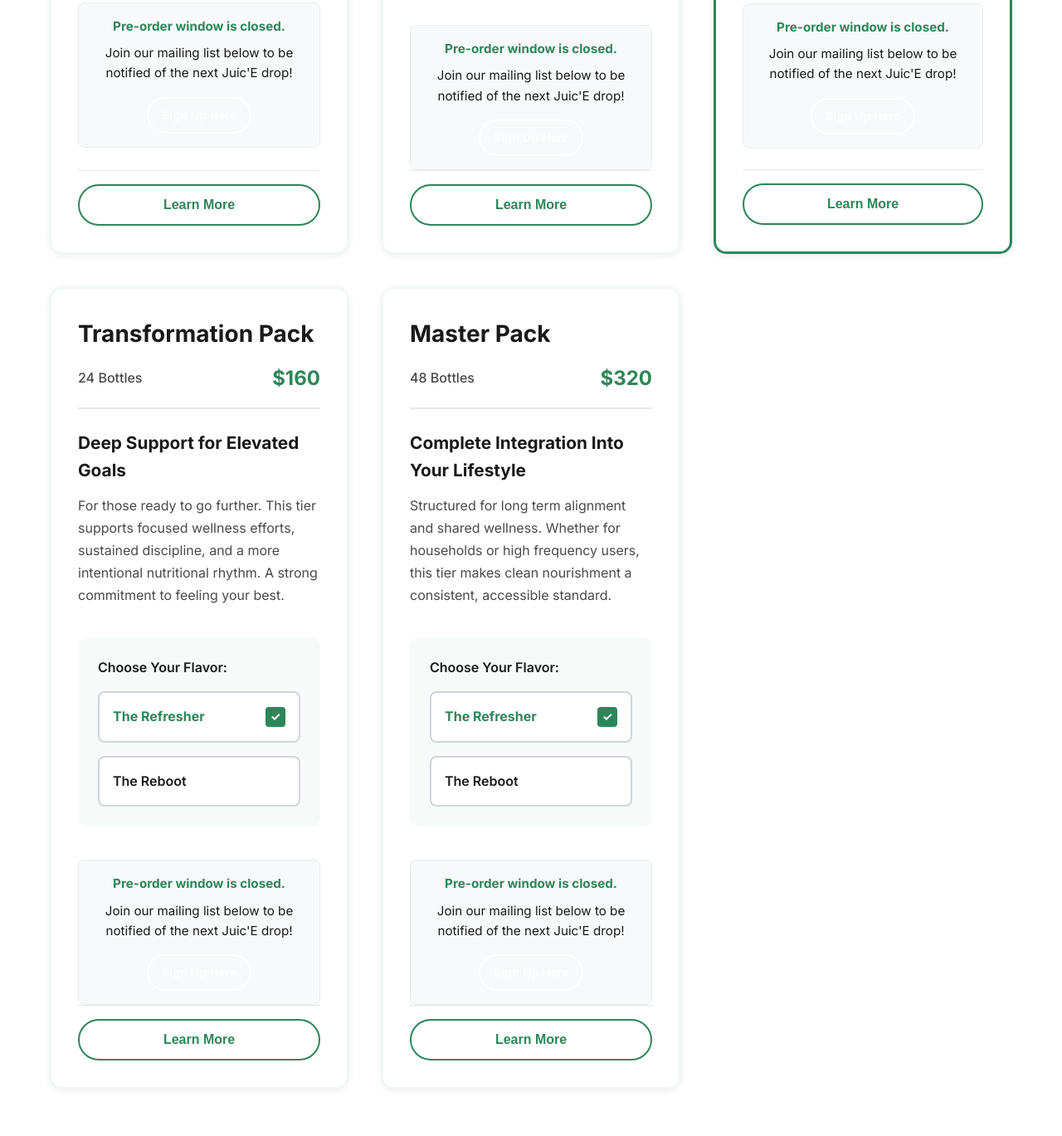
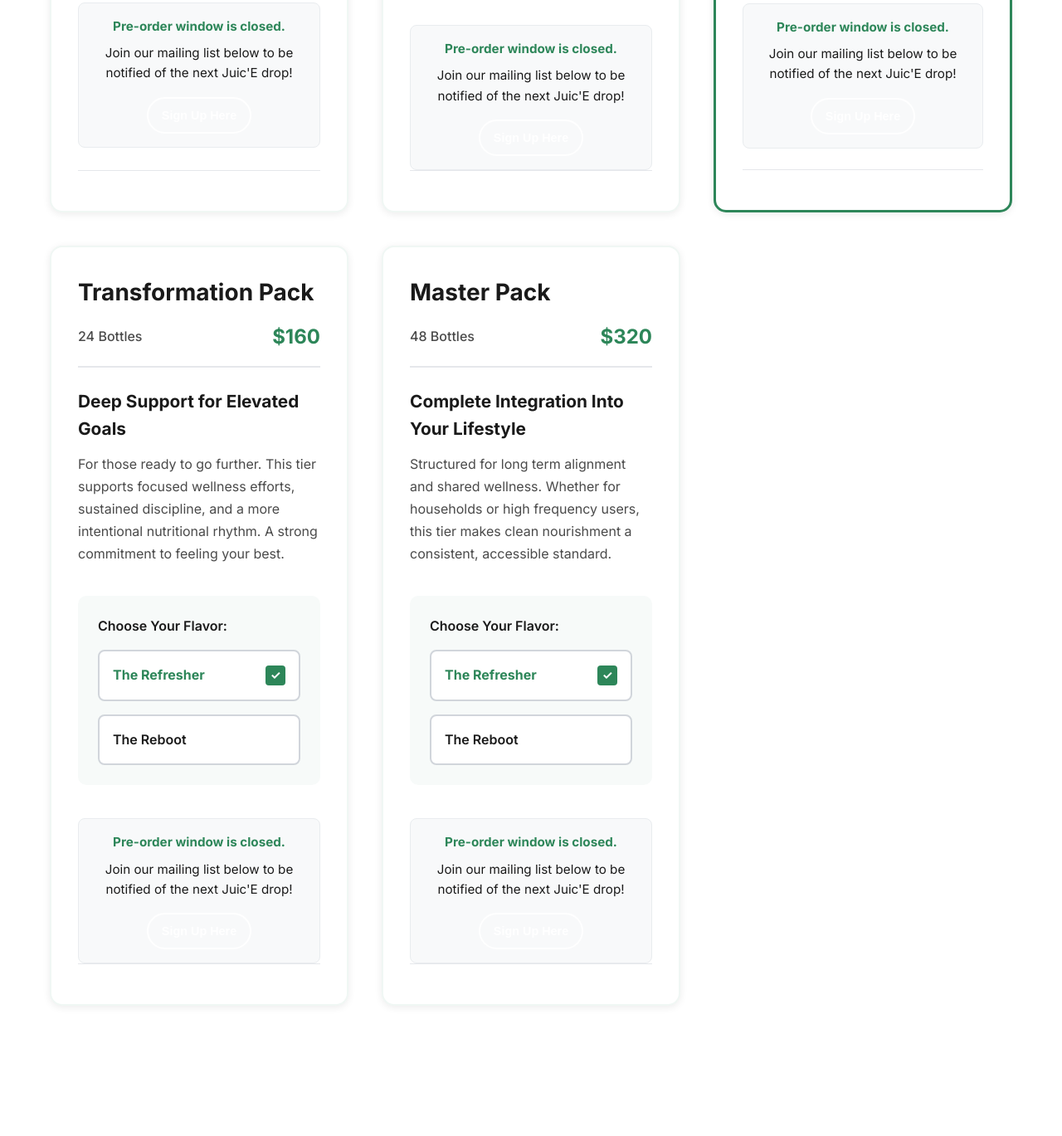
Before and after one commit to ehuetongwe/Juic-E-Drink-2.0, a website: page index.html in a window 1280 px wide. Shown: the part 4370-5739 px from the top of the page at 83% size. Drawn offline with Linux system fonts and the light colour scheme.

Commit message:
Remove Learn More buttons from package cards

```diff
--- a/index.html
+++ b/index.html
@@ -309,7 +309,6 @@
                     <div class="package-actions">
                         <button class="btn btn-primary add-package-btn"
                             onclick="addPackageToCart(1, 'Starter Reset', 20, 3)">Add Starter Reset to Cart</button>
-                        <button class="btn btn-secondary learn-more-btn">Learn More</button>
                     </div>
                 </div>
 
@@ -347,7 +346,6 @@
                     <div class="package-actions">
                         <button class="btn btn-primary add-package-btn"
                             onclick="addPackageToCart(2, 'Momentum Pack', 40, 6)">Add Momentum Pack to Cart</button>
-                        <button class="btn btn-secondary learn-more-btn">Learn More</button>
                     </div>
                 </div>
 
@@ -387,7 +385,6 @@
                         <button class="btn btn-primary add-package-btn"
                             onclick="addPackageToCart(3, 'Foundation Pack', 80, 12)">Add Foundation Pack to
                             Cart</button>
-                        <button class="btn btn-secondary learn-more-btn">Learn More</button>
                     </div>
                 </div>
 
@@ -426,7 +423,6 @@
                         <button class="btn btn-primary add-package-btn"
                             onclick="addPackageToCart(4, 'Transformation Pack', 160, 24)">Add Transformation Pack to
                             Cart</button>
-                        <button class="btn btn-secondary learn-more-btn">Learn More</button>
                     </div>
                 </div>
 
@@ -464,7 +460,6 @@
                     <div class="package-actions">
                         <button class="btn btn-primary add-package-btn"
                             onclick="addPackageToCart(5, 'Master Pack', 320, 48)">Add Master Pack to Cart</button>
-                        <button class="btn btn-secondary learn-more-btn">Learn More</button>
                     </div>
                 </div>
             </div>
```
